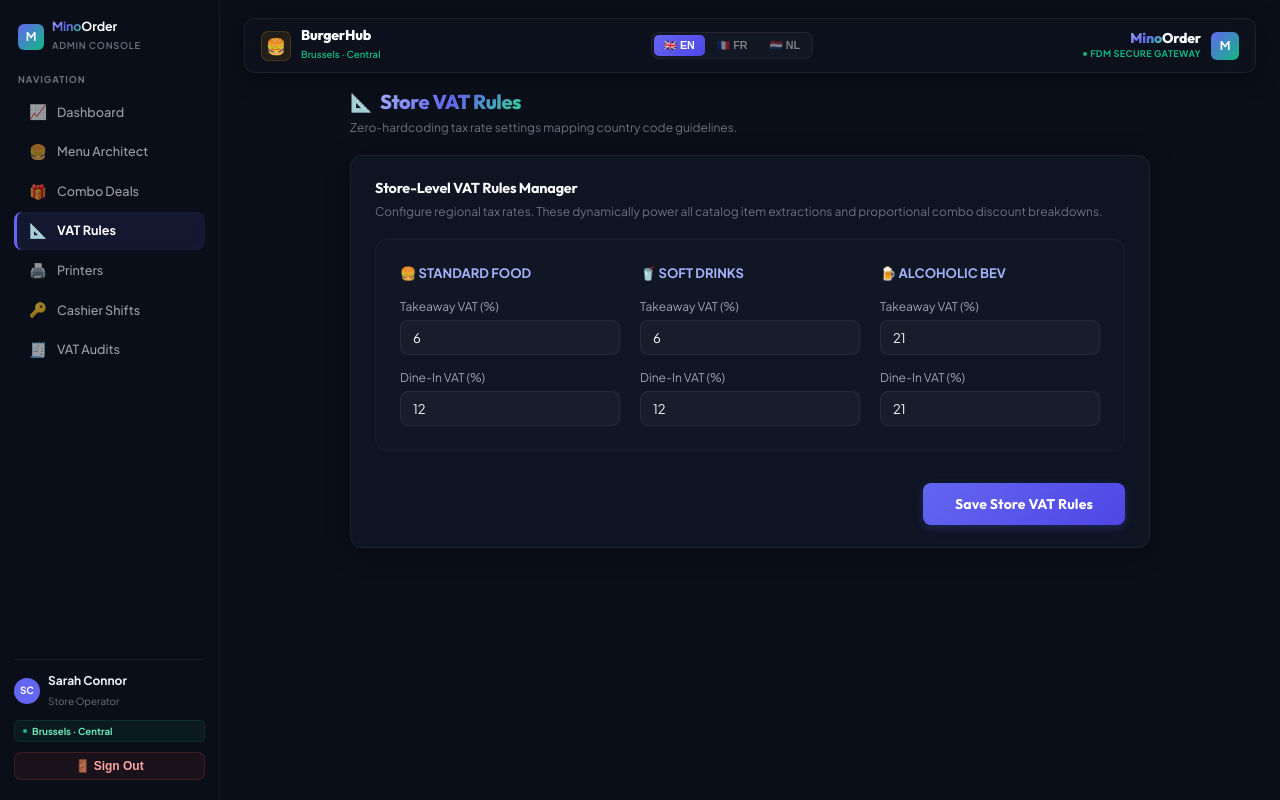
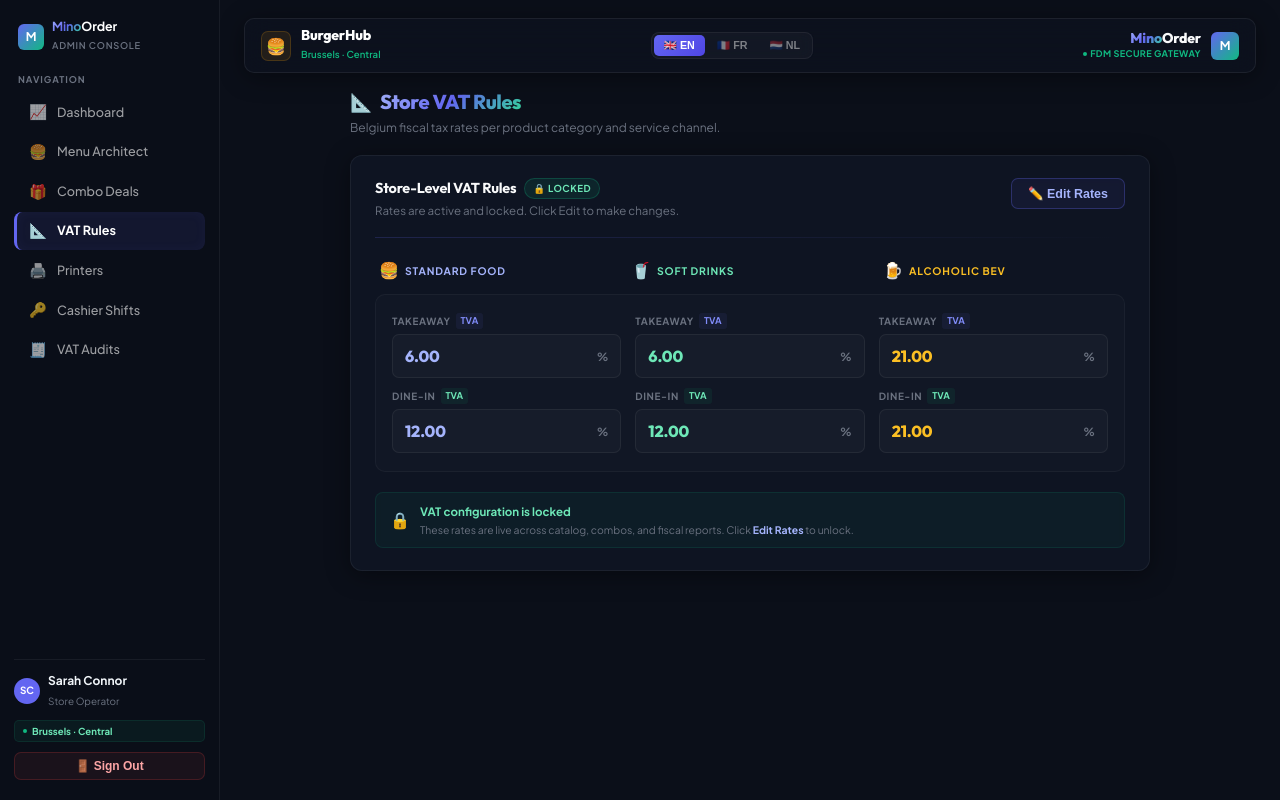
Before and after one commit to baijanburgers-stack/minoorder, a Next.js app in the folder minoorder-web-back-office/: page /store-admin/menu/vat-rules in a window 1280 px wide. Built offline with nearby package versions, Linux system fonts and the light colour scheme.

Commit message:
feat(vat): lock VAT rules after save — read-only view with Edit Rates unlock button

```diff
--- a/minoorder-web-back-office/src/app/store-admin/menu/vat-rules/page.tsx
+++ b/minoorder-web-back-office/src/app/store-admin/menu/vat-rules/page.tsx
@@ -4,100 +4,203 @@ import React, { useState } from 'react';
 import { useMenu } from '../context';
 import { useToast } from '../../../../components/Toast';
 
+const VAT_GROUPS = [
+  { key: 'food',    emoji: '🍔', label: 'STANDARD FOOD',   color: '#a5b4fc', tkKey: 'foodTakeaway',       diKey: 'foodDineIn' },
+  { key: 'soft',    emoji: '🥤', label: 'SOFT DRINKS',     color: '#6ee7b7', tkKey: 'softDrinkTakeaway',  diKey: 'softDrinkDineIn' },
+  { key: 'alcohol', emoji: '🍺', label: 'ALCOHOLIC BEV',   color: '#fbbf24', tkKey: 'alcoholTakeaway',    diKey: 'alcoholDineIn' },
+] as const;
+
 export default function VatRulesPage() {
   const { storeVatRates, setStoreVatRates } = useMenu();
   const { showToast } = useToast();
 
-  // Form states initialized from shared context
-  const [foodTakeawayInput, setFoodTakeawayInput] = useState(storeVatRates.foodTakeaway.toString());
-  const [foodDineInInput, setFoodDineInInput] = useState(storeVatRates.foodDineIn.toString());
-  const [softTakeawayInput, setSoftTakeawayInput] = useState(storeVatRates.softDrinkTakeaway.toString());
-  const [softDineInInput, setSoftDineInInput] = useState(storeVatRates.softDrinkDineIn.toString());
-  const [alcoholTakeawayInput, setAlcoholTakeawayInput] = useState(storeVatRates.alcoholTakeaway.toString());
-  const [alcoholDineInInput, setAlcoholDineInInput] = useState(storeVatRates.alcoholDineIn.toString());
+  const [isLocked, setIsLocked] = useState(true); // ← starts locked
+  const [foodTakeaway,      setFoodTakeaway]      = useState(storeVatRates.foodTakeaway.toString());
+  const [foodDineIn,        setFoodDineIn]        = useState(storeVatRates.foodDineIn.toString());
+  const [softTakeaway,      setSoftTakeaway]      = useState(storeVatRates.softDrinkTakeaway.toString());
+  const [softDineIn,        setSoftDineIn]        = useState(storeVatRates.softDrinkDineIn.toString());
+  const [alcoholTakeaway,   setAlcoholTakeaway]   = useState(storeVatRates.alcoholTakeaway.toString());
+  const [alcoholDineIn,     setAlcoholDineIn]     = useState(storeVatRates.alcoholDineIn.toString());
 
-  const handleUpdateVatRules = (e: React.FormEvent) => {
+  const vals: Record<string, string> = {
+    foodTakeaway, foodDineIn, softDrinkTakeaway: softTakeaway,
+    softDrinkDineIn: softDineIn, alcoholTakeaway, alcoholDineIn,
+  };
+  const setters: Record<string, (v: string) => void> = {
+    foodTakeaway: setFoodTakeaway, foodDineIn: setFoodDineIn,
+    softDrinkTakeaway: setSoftTakeaway, softDrinkDineIn: setSoftDineIn,
+    alcoholTakeaway: setAlcoholTakeaway, alcoholDineIn: setAlcoholDineIn,
+  };
+
+  const handleEdit = () => setIsLocked(false);
+
+  const handleCancel = () => {
+    // Revert to last saved values
+    setFoodTakeaway(storeVatRates.foodTakeaway.toString());
+    setFoodDineIn(storeVatRates.foodDineIn.toString());
+    setSoftTakeaway(storeVatRates.softDrinkTakeaway.toString());
+    setSoftDineIn(storeVatRates.softDrinkDineIn.toString());
+    setAlcoholTakeaway(storeVatRates.alcoholTakeaway.toString());
+    setAlcoholDineIn(storeVatRates.alcoholDineIn.toString());
+    setIsLocked(true);
+  };
+
+  const handleSave = (e: React.FormEvent) => {
     e.preventDefault();
     setStoreVatRates({
-      foodTakeaway: parseFloat(foodTakeawayInput),
-      foodDineIn: parseFloat(foodDineInInput),
-      softDrinkTakeaway: parseFloat(softTakeawayInput),
-      softDrinkDineIn: parseFloat(softDineInInput),
-      alcoholTakeaway: parseFloat(alcoholTakeawayInput),
-      alcoholDineIn: parseFloat(alcoholDineInInput),
+      foodTakeaway:      parseFloat(foodTakeaway),
+      foodDineIn:        parseFloat(foodDineIn),
+      softDrinkTakeaway: parseFloat(softTakeaway),
+      softDrinkDineIn:   parseFloat(softDineIn),
+      alcoholTakeaway:   parseFloat(alcoholTakeaway),
+      alcoholDineIn:     parseFloat(alcoholDineIn),
     });
-    showToast('VAT rules updated — catalog extractions and combo engine now use updated rates.', 'success');
+    setIsLocked(true);
+    showToast('VAT rules saved and locked — rates are now active across the catalog and combo engine.', 'success');
   };
 
   return (
     <div style={{ maxWidth: '800px', margin: '0 auto', width: '100%' }}>
+
+      {/* ── Page header ── */}
       <div style={{ marginBottom: '18px' }}>
         <div style={{ display: 'flex', alignItems: 'center', gap: '8px', marginBottom: '3px' }}>
           <span style={{ fontSize: '1.1rem' }}>📐</span>
           <h1 className="page-title"><span className="text-gradient">Store VAT Rules</span></h1>
         </div>
-        <p style={{ color: 'var(--text-muted)', fontSize: '0.75rem' }}>Zero-hardcoding tax rate settings mapping country code guidelines.</p>
-      </div>
-
-      <div className="glass-card" style={{ padding: '22px 24px' }}>
-        <div style={{ marginBottom: '18px' }}>
-          <h3 style={{ fontSize: '0.9rem', fontWeight: 700, marginBottom: '4px' }}>Store-Level VAT Rules Manager</h3>
         <p style={{ color: 'var(--text-muted)', fontSize: '0.75rem' }}>
-            Configure regional tax rates. These dynamically power all catalog item extractions and proportional combo discount breakdowns.
+          Belgium fiscal tax rates per product category and service channel.
         </p>
       </div>
 
-        <form onSubmit={handleUpdateVatRules}>
-          <div style={{ display: 'grid', gridTemplateColumns: '1fr 1fr 1fr', gap: '20px', marginBottom: '32px', background: 'rgba(255,255,255,0.01)', padding: '24px', borderRadius: '12px', border: '1px solid rgba(255,255,255,0.03)' }}>
+      <form onSubmit={handleSave}>
+        <div className="glass-card" style={{ padding: '22px 24px', position: 'relative' }}>
 
-            {/* 1. Food Group */}
+          {/* ── Card header row ── */}
+          <div style={{ display: 'flex', justifyContent: 'space-between', alignItems: 'flex-start', marginBottom: '18px', flexWrap: 'wrap', gap: '10px' }}>
             <div>
-              <label style={{ display: 'block', fontSize: '0.8125rem', color: '#a5b4fc', marginBottom: '12px', fontWeight: 700 }}>🍔 STANDARD FOOD</label>
-              <div style={{ marginBottom: '12px' }}>
-                <span style={{ fontSize: '0.75rem', color: 'var(--text-secondary)' }}>Takeaway VAT (%)</span>
-                <input type="number" step="0.01" className="form-input" style={{ padding: '8px 12px', marginTop: '4px' }} value={foodTakeawayInput} onChange={e => setFoodTakeawayInput(e.target.value)} required />
+              <div style={{ display: 'flex', alignItems: 'center', gap: '8px', marginBottom: '3px' }}>
+                <h3 style={{ fontSize: '0.9rem', fontWeight: 700, margin: 0 }}>Store-Level VAT Rules</h3>
+                {/* Lock status badge */}
+                <span style={{
+                  display: 'inline-flex', alignItems: 'center', gap: '4px',
+                  padding: '2px 8px', borderRadius: '20px', fontSize: '0.6rem', fontWeight: 800,
+                  background: isLocked ? 'rgba(16,185,129,0.1)' : 'rgba(245,158,11,0.1)',
+                  color: isLocked ? '#6ee7b7' : '#fbbf24',
+                  border: isLocked ? '1px solid rgba(16,185,129,0.25)' : '1px solid rgba(245,158,11,0.3)',
+                  letterSpacing: '0.05em',
+                }}>
+                  {isLocked ? '🔒 LOCKED' : '✏️ EDITING'}
+                </span>
               </div>
+              <p style={{ color: 'var(--text-muted)', fontSize: '0.72rem', margin: 0 }}>
+                {isLocked
+                  ? 'Rates are active and locked. Click Edit to make changes.'
+                  : 'Editing mode — modify rates and save to apply across the catalog.'}
+              </p>
+            </div>
+
+            {/* Edit button (only when locked) */}
+            {isLocked && (
+              <button type="button" onClick={handleEdit}
+                style={{ display: 'flex', alignItems: 'center', gap: '6px', padding: '7px 16px', borderRadius: '7px', border: '1px solid rgba(99,102,241,0.3)', background: 'rgba(99,102,241,0.07)', color: '#a5b4fc', fontSize: '0.78rem', fontWeight: 700, cursor: 'pointer', transition: 'all 0.15s' }}
+                onMouseEnter={e => { e.currentTarget.style.background = 'rgba(99,102,241,0.14)'; e.currentTarget.style.borderColor = 'rgba(99,102,241,0.5)'; }}
+                onMouseLeave={e => { e.currentTarget.style.background = 'rgba(99,102,241,0.07)'; e.currentTarget.style.borderColor = 'rgba(99,102,241,0.3)'; }}
+              >
+                ✏️ Edit Rates
+              </button>
+            )}
+          </div>
+
+          {/* Divider */}
+          <div style={{ height: '1px', background: 'linear-gradient(to right, rgba(99,102,241,0.2), transparent)', marginBottom: '20px' }} />
+
+          {/* ── Column headers ── */}
+          <div style={{ display: 'grid', gridTemplateColumns: '1fr 1fr 1fr', gap: '14px', marginBottom: '12px', padding: '0 4px' }}>
+            {VAT_GROUPS.map(g => (
+              <div key={g.key} style={{ display: 'flex', alignItems: 'center', gap: '6px' }}>
+                <span style={{ fontSize: '1rem' }}>{g.emoji}</span>
+                <span style={{ fontSize: '0.65rem', fontWeight: 800, color: g.color, letterSpacing: '0.08em' }}>{g.label}</span>
+              </div>
+            ))}
+          </div>
+
+          {/* ── Rate rows ── */}
+          <div style={{ display: 'grid', gridTemplateColumns: '1fr 1fr 1fr', gap: '14px', padding: '18px 16px', borderRadius: '10px', background: 'rgba(255,255,255,0.015)', border: '1px solid rgba(255,255,255,0.04)', marginBottom: '20px' }}>
+            {VAT_GROUPS.map(g => (
+              <div key={g.key} style={{ display: 'flex', flexDirection: 'column', gap: '10px' }}>
+                {/* Takeaway */}
                 <div>
-                <span style={{ fontSize: '0.75rem', color: 'var(--text-secondary)' }}>Dine-In VAT (%)</span>
-                <input type="number" step="0.01" className="form-input" style={{ padding: '8px 12px', marginTop: '4px' }} value={foodDineInInput} onChange={e => setFoodDineInInput(e.target.value)} required />
+                  <div style={{ display: 'flex', alignItems: 'center', gap: '5px', marginBottom: '5px' }}>
+                    <span style={{ fontSize: '0.62rem', fontWeight: 700, color: 'var(--text-muted)', textTransform: 'uppercase', letterSpacing: '0.06em' }}>Takeaway</span>
+                    <span style={{ fontSize: '0.58rem', padding: '1px 5px', borderRadius: '3px', background: 'rgba(99,102,241,0.08)', color: '#818cf8', fontWeight: 700 }}>TVA</span>
+                  </div>
+                  {isLocked ? (
+                    <div style={{ padding: '9px 12px', borderRadius: '7px', background: 'rgba(255,255,255,0.025)', border: '1px solid rgba(255,255,255,0.06)', display: 'flex', alignItems: 'center', justifyContent: 'space-between' }}>
+                      <span style={{ fontSize: '1rem', fontWeight: 800, color: g.color, fontFamily: 'var(--font-display)', letterSpacing: '-0.01em' }}>{parseFloat(vals[g.tkKey]).toFixed(2)}</span>
+                      <span style={{ fontSize: '0.7rem', fontWeight: 700, color: 'var(--text-muted)' }}>%</span>
+                    </div>
+                  ) : (
+                    <div style={{ position: 'relative' }}>
+                      <input type="number" step="0.01" min="0" max="100" className="form-input"
+                        style={{ padding: '8px 28px 8px 10px', fontSize: '0.9rem', fontWeight: 700, color: g.color }}
+                        value={vals[g.tkKey]} onChange={e => setters[g.tkKey](e.target.value)} required />
+                      <span style={{ position: 'absolute', right: '10px', top: '50%', transform: 'translateY(-50%)', fontSize: '0.7rem', color: 'var(--text-muted)', fontWeight: 700, pointerEvents: 'none' }}>%</span>
+                    </div>
+                  )}
+                </div>
+
+                {/* Dine-in */}
+                <div>
+                  <div style={{ display: 'flex', alignItems: 'center', gap: '5px', marginBottom: '5px' }}>
+                    <span style={{ fontSize: '0.62rem', fontWeight: 700, color: 'var(--text-muted)', textTransform: 'uppercase', letterSpacing: '0.06em' }}>Dine-In</span>
+                    <span style={{ fontSize: '0.58rem', padding: '1px 5px', borderRadius: '3px', background: 'rgba(16,185,129,0.08)', color: '#6ee7b7', fontWeight: 700 }}>TVA</span>
+                  </div>
+                  {isLocked ? (
+                    <div style={{ padding: '9px 12px', borderRadius: '7px', background: 'rgba(255,255,255,0.025)', border: '1px solid rgba(255,255,255,0.06)', display: 'flex', alignItems: 'center', justifyContent: 'space-between' }}>
+                      <span style={{ fontSize: '1rem', fontWeight: 800, color: g.color, fontFamily: 'var(--font-display)', letterSpacing: '-0.01em' }}>{parseFloat(vals[g.diKey]).toFixed(2)}</span>
+                      <span style={{ fontSize: '0.7rem', fontWeight: 700, color: 'var(--text-muted)' }}>%</span>
+                    </div>
+                  ) : (
+                    <div style={{ position: 'relative' }}>
+                      <input type="number" step="0.01" min="0" max="100" className="form-input"
+                        style={{ padding: '8px 28px 8px 10px', fontSize: '0.9rem', fontWeight: 700, color: g.color }}
+                        value={vals[g.diKey]} onChange={e => setters[g.diKey](e.target.value)} required />
+                      <span style={{ position: 'absolute', right: '10px', top: '50%', transform: 'translateY(-50%)', fontSize: '0.7rem', color: 'var(--text-muted)', fontWeight: 700, pointerEvents: 'none' }}>%</span>
+                    </div>
+                  )}
                 </div>
               </div>
+            ))}
+          </div>
 
-            {/* 2. Soft Drinks Group */}
+          {/* ── Locked info strip ── */}
+          {isLocked ? (
+            <div style={{ display: 'flex', alignItems: 'center', gap: '10px', padding: '10px 14px', borderRadius: '8px', background: 'rgba(16,185,129,0.05)', border: '1px solid rgba(16,185,129,0.12)' }}>
+              <span style={{ fontSize: '1rem', flexShrink: 0 }}>🔒</span>
               <div>
-              <label style={{ display: 'block', fontSize: '0.8125rem', color: '#a5b4fc', marginBottom: '12px', fontWeight: 700 }}>🥤 SOFT DRINKS</label>
-              <div style={{ marginBottom: '12px' }}>
-                <span style={{ fontSize: '0.75rem', color: 'var(--text-secondary)' }}>Takeaway VAT (%)</span>
-                <input type="number" step="0.01" className="form-input" style={{ padding: '8px 12px', marginTop: '4px' }} value={softTakeawayInput} onChange={e => setSoftTakeawayInput(e.target.value)} required />
-              </div>
-              <div>
-                <span style={{ fontSize: '0.75rem', color: 'var(--text-secondary)' }}>Dine-In VAT (%)</span>
-                <input type="number" step="0.01" className="form-input" style={{ padding: '8px 12px', marginTop: '4px' }} value={softDineInInput} onChange={e => setSoftDineInInput(e.target.value)} required />
+                <p style={{ fontSize: '0.72rem', fontWeight: 700, color: '#6ee7b7', margin: 0 }}>VAT configuration is locked</p>
+                <p style={{ fontSize: '0.65rem', color: 'var(--text-muted)', margin: 0, marginTop: '1px' }}>These rates are live across catalog, combos, and fiscal reports. Click <strong style={{ color: '#a5b4fc' }}>Edit Rates</strong> to unlock.</p>
               </div>
             </div>
-
-            {/* 3. Alcohol Group */}
-            <div>
-              <label style={{ display: 'block', fontSize: '0.8125rem', color: '#a5b4fc', marginBottom: '12px', fontWeight: 700 }}>🍺 ALCOHOLIC BEV</label>
-              <div style={{ marginBottom: '12px' }}>
-                <span style={{ fontSize: '0.75rem', color: 'var(--text-secondary)' }}>Takeaway VAT (%)</span>
-                <input type="number" step="0.01" className="form-input" style={{ padding: '8px 12px', marginTop: '4px' }} value={alcoholTakeawayInput} onChange={e => setAlcoholTakeawayInput(e.target.value)} required />
+          ) : (
+            /* ── Edit mode actions ── */
+            <div style={{ display: 'flex', gap: '10px', paddingTop: '4px' }}>
+              <button type="button" onClick={handleCancel}
+                style={{ flex: 1, padding: '10px', borderRadius: '8px', border: '1px solid rgba(255,255,255,0.07)', background: 'rgba(255,255,255,0.03)', color: 'var(--text-muted)', fontSize: '0.8rem', fontWeight: 600, cursor: 'pointer', transition: 'background 0.15s' }}
+                onMouseEnter={e => e.currentTarget.style.background = 'rgba(255,255,255,0.07)'}
+                onMouseLeave={e => e.currentTarget.style.background = 'rgba(255,255,255,0.03)'}
+              >
+                Cancel
+              </button>
+              <button type="submit" className="btn-primary"
+                style={{ flex: 2, padding: '10px', fontSize: '0.82rem', fontWeight: 700, borderRadius: '8px', border: 'none', cursor: 'pointer', display: 'flex', alignItems: 'center', justifyContent: 'center', gap: '6px' }}>
+                🔒 Save & Lock VAT Rules
+              </button>
             </div>
-              <div>
-                <span style={{ fontSize: '0.75rem', color: 'var(--text-secondary)' }}>Dine-In VAT (%)</span>
-                <input type="number" step="0.01" className="form-input" style={{ padding: '8px 12px', marginTop: '4px' }} value={alcoholDineInInput} onChange={e => setAlcoholDineInInput(e.target.value)} required />
-              </div>
-            </div>
-
-          </div>
-
-          <div style={{ display: 'flex', justifyContent: 'flex-end' }}>
-            <button type="submit" className="btn-primary" style={{ padding: '12px 32px', fontSize: '0.875rem' }}>
-              Save Store VAT Rules
-            </button>
+          )}
         </div>
       </form>
     </div>
-    </div>
   );
 }
```
Lines whose indentation alone changed are shown as unchanged.
